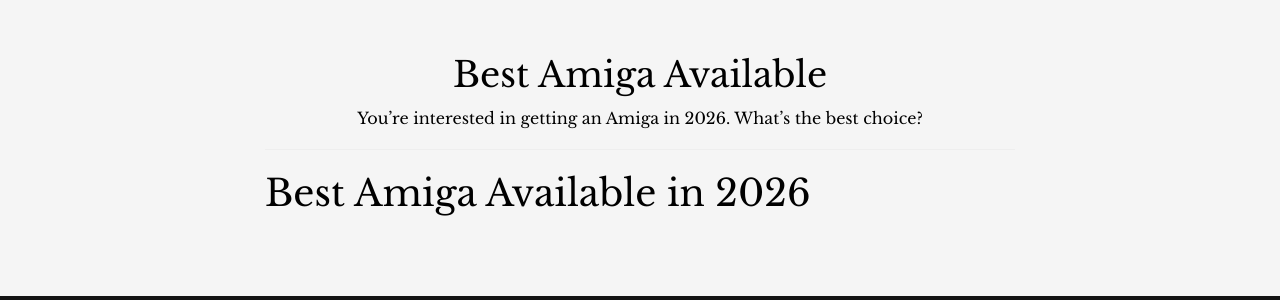
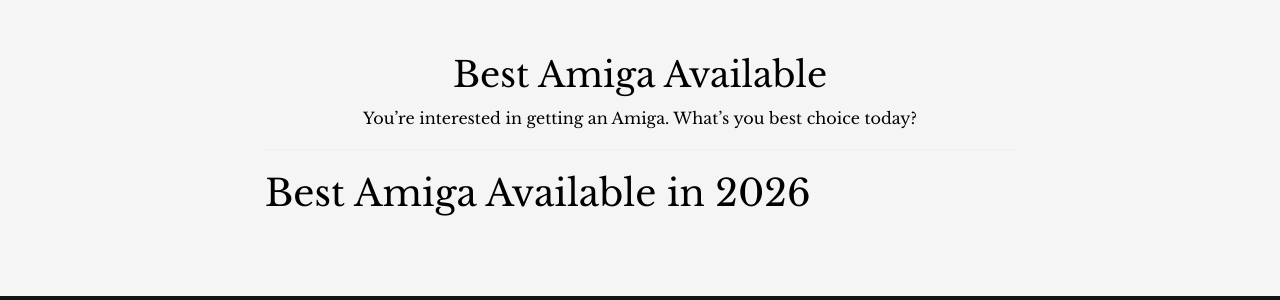
Before and after one commit to amigavision/amigavision.github.io, a Jekyll site: the page built from best.md, in a window 1280 px wide. Shown: the part 130-430 px from the top of the page. Built offline with Jekyll 4.4.1, drawn with Linux system fonts in a browser that asks for light colours.

Commit message:
Remove year reference

```diff
--- a/best.md
+++ b/best.md
@@ -1,6 +1,6 @@
 ---
 title: Best Amiga Available
-description: You’re interested in getting an Amiga in 2026. What’s the best choice?
+description: You’re interested in getting an Amiga. What’s you best choice today?
 ---
 
 
```
